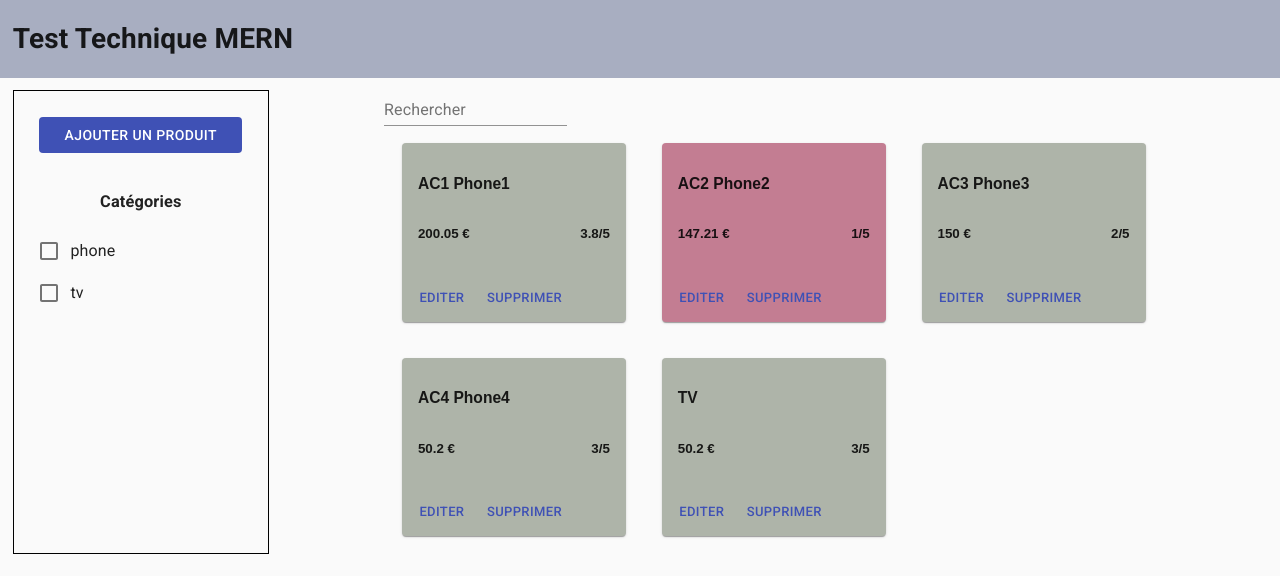
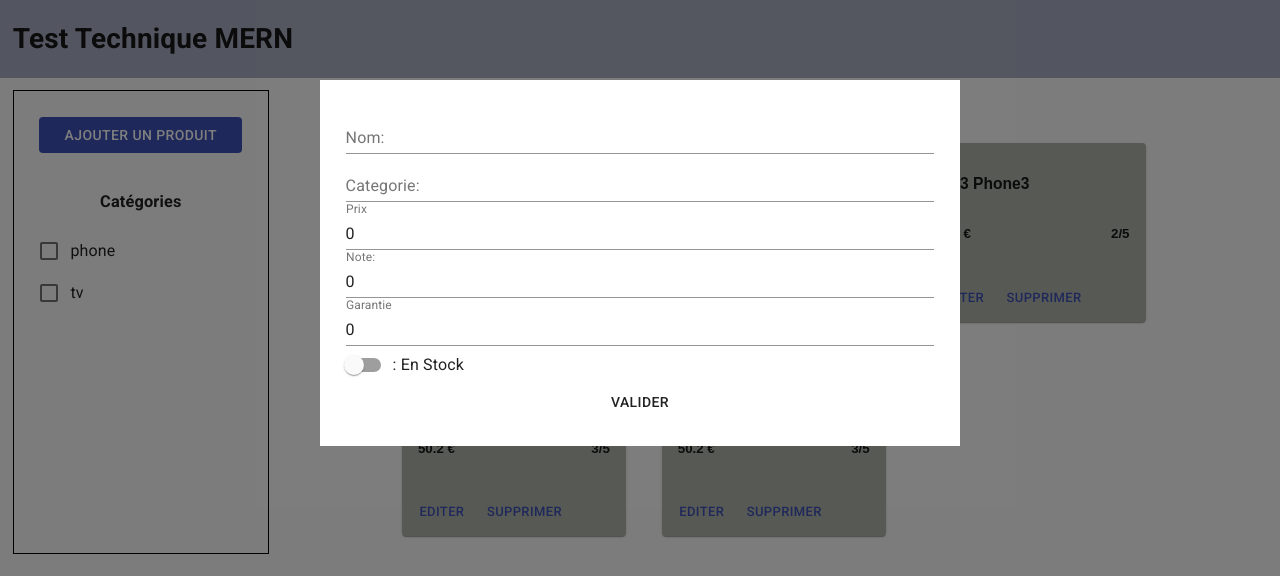
Before and after one commit to john32313/TestTechniqueMERN, a React (Create React App) app: page / in a window 1280 px wide. Both pictures are taken after a click on the button "AJOUTER UN PRODUIT". Shown: the top 576 px of the page. Built offline with nearby package versions, Linux system fonts and the light colour scheme.

Commit message:
made some lifting state

```diff
--- a/src/components/LeftSection.jsx
+++ b/src/components/LeftSection.jsx
@@ -17,6 +17,7 @@ const useStyles = makeStyles({
     textAlign: 'center',
     border: '1px solid black',
     width: '20vw',
+    minWidth: '200px',
 
     '& .categorieSection': {
       paddingTop: '10%',
@@ -24,7 +25,7 @@ const useStyles = makeStyles({
   },
 });
 
-export default function LeftSection() {
+export default function LeftSection({ setInfoModal, setEditProdModal }) {
   const [categories, setCategories] = useState([]);
   const styles = useStyles();
   useEffect(() => {
@@ -51,7 +52,15 @@ export default function LeftSection() {
   };
 
   const handleClickAddProduct = () => {
-    alert('Add Product');
+    setEditProdModal({
+      name: '',
+      type: '',
+      rating: 0,
+      price: 0,
+      available: false,
+      warranty_years: 0,
+    });
+    setInfoModal({ open: true, add: true });
   };
 
   return (
--- a/src/components/MainBlock.jsx
+++ b/src/components/MainBlock.jsx
@@ -12,10 +12,8 @@ import {
   Button,
   Box,
   Modal,
-  FormControlLabel,
-  Switch,
-  FormGroup,
 } from '@material-ui/core';
+import ModalProduct from './ModalProduct';
 import fakeProducts from '../products.json';
 
 const useStyles = makeStyles({
@@ -53,11 +51,14 @@ const useStyles = makeStyles({
   },
 });
 
-export default function MainBlock() {
+export default function MainBlock({
+  infoModal,
+  setInfoModal,
+  editProdModal,
+  setEditProdModal,
+}) {
   const [search, setSearch] = useState('');
   const [products, setProducts] = useState([]);
-  const [editProd, setEditProd] = useState({});
-  const [infoModal, setInfoModal] = useState({ open: false });
   const styles = useStyles();
 
   useEffect(() => {
@@ -66,14 +67,6 @@ export default function MainBlock() {
 
   const handleDelete = (e, id) => {
     alert(`Edition produit ${id}`);
-  };
-
-  const handleEdit = (e) => {
-    setEditProd((prev) => ({ ...prev, [e.target.name]: e.target.value }));
-  };
-
-  const updateProduct = () => {
-    console.log(editProd);
   };
 
   const ShowGrid = (prod) =>
@@ -100,7 +93,7 @@ export default function MainBlock() {
             size="small"
             color="primary"
             onClick={() => {
-              setEditProd(p);
+              setEditProdModal(p);
               setInfoModal({ open: true, ...p, edit: true });
             }}
           >
@@ -130,55 +123,9 @@ export default function MainBlock() {
         </>
       );
     }
-    if (infoModal.edit) {
+    if (infoModal.edit || infoModal.add) {
       return (
-        <FormGroup>
-          <TextField
-            onChange={handleEdit}
-            value={editProd.name}
-            label="Nom:"
-            name="name"
-          />
-          <TextField
-            onChange={handleEdit}
-            value={editProd.type}
-            label="Categorie:"
-            name="type"
-          />
-          <TextField
-            onChange={handleEdit}
-            value={editProd.price}
-            label="Prix"
-            name="price"
-            type="number"
-          />
-          <TextField
-            onChange={handleEdit}
-            value={editProd.rating}
-            label="Note:"
-            name="rating"
-            type="number"
-          />
-          <TextField
-            onChange={handleEdit}
-            value={editProd.warranty_years}
-            label="Garantie"
-            type="number"
-            name="warranty_years"
-          />
-          <FormControlLabel
-            control={
-              <Switch
-                checked={editProd.available}
-                onChange={handleEdit}
-                name="available"
-                color="primary"
-              />
-            }
-            label=" : En Stock"
-          />
-          <Button onClick={updateProduct}>Valider</Button>
-        </FormGroup>
+        <ModalProduct editProd={editProdModal} setEditProd={setEditProdModal} />
       );
     }
     return <h3>Erreur de chargement</h3>;
--- /dev/null
+++ b/src/components/ModalProduct.jsx
@@ -0,0 +1,77 @@
+import React from 'react';
+import {
+  FormControlLabel,
+  Switch,
+  TextField,
+  Button,
+  FormGroup,
+} from '@material-ui/core';
+
+export default function ModalProduct({ editProd, setEditProd }) {
+  const handleEdit = (e) => {
+    if (e.target.name === 'available') {
+      setEditProd((prev) => ({ ...prev, [e.target.name]: e.target.checked }));
+    } else {
+      setEditProd((prev) => ({ ...prev, [e.target.name]: e.target.value }));
+    }
+  };
+
+  const updateProduct = () => {
+    const dataReadyToSend = {
+      ...editProd,
+      price: Number(editProd.price),
+      rating: Number(editProd.rating),
+      warranty_years: Number(editProd.warranty_years),
+    };
+    console.log(dataReadyToSend);
+  };
+  return (
+    <FormGroup>
+      <TextField
+        onChange={handleEdit}
+        value={editProd.name}
+        label="Nom:"
+        name="name"
+      />
+      <TextField
+        onChange={handleEdit}
+        value={editProd.type}
+        label="Categorie:"
+        name="type"
+      />
+      <TextField
+        onChange={handleEdit}
+        value={editProd.price}
+        label="Prix"
+        name="price"
+        type="number"
+      />
+      <TextField
+        onChange={handleEdit}
+        value={editProd.rating}
+        label="Note:"
+        name="rating"
+        type="number"
+      />
+      <TextField
+        onChange={handleEdit}
+        value={editProd.warranty_years}
+        label="Garantie"
+        type="number"
+        name="warranty_years"
+      />
+      <FormControlLabel
+        control={
+          <Switch
+            checked={editProd.available}
+            onChange={handleEdit}
+            name="available"
+            color="primary"
+          />
+        }
+        label=" : En Stock"
+      />
+      <Button onClick={updateProduct}>Valider</Button>
+    </FormGroup>
+  );
+}
--- a/src/route/Homepage.jsx
+++ b/src/route/Homepage.jsx
@@ -1,16 +1,26 @@
-import React from 'react';
+import React, { useState } from 'react';
 import { Grid } from '@material-ui/core';
 import Header from '../components/Header';
 import LeftSection from '../components/LeftSection';
 import MainBlock from '../components/MainBlock';
 
 export default function Homepage() {
+  const [infoModal, setInfoModal] = useState({ open: false });
+  const [editProdModal, setEditProdModal] = useState({});
   return (
     <>
       <Header />
       <Grid container justify="space-between">
-        <LeftSection />
-        <MainBlock />
+        <LeftSection
+          setEditProdModal={setEditProdModal}
+          setInfoModal={setInfoModal}
+        />
+        <MainBlock
+          editProdModal={editProdModal}
+          setEditProdModal={setEditProdModal}
+          infoModal={infoModal}
+          setInfoModal={setInfoModal}
+        />
       </Grid>
     </>
   );
```
Also changed, not shown: 1 other file (tests, documents, lock files or other folders).
